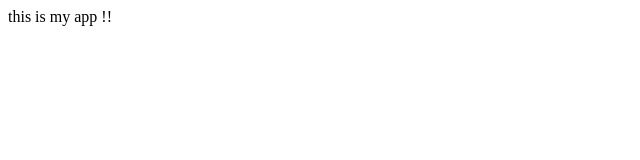
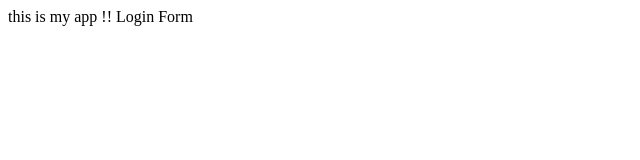
Before and after one commit to IrvingAGM/myappsample, a plain HTML site: page index.html in a window 1280 px wide. Shown: the full height of the page, 0-640 px from the left. Drawn offline with Linux system fonts and the light colour scheme.

Commit message:
login form

```diff
--- /dev/null
+++ b/dir2/app2.js
@@ -0,0 +1 @@
+console.log('App 2');
--- a/index.html
+++ b/index.html
@@ -6,6 +6,7 @@
 
 <body>
 this is my app !!
+Login Form
 </body>
 
 </html>
```
Also changed, not shown: login.html (added, +1 -0 lines), log.txt (added).
